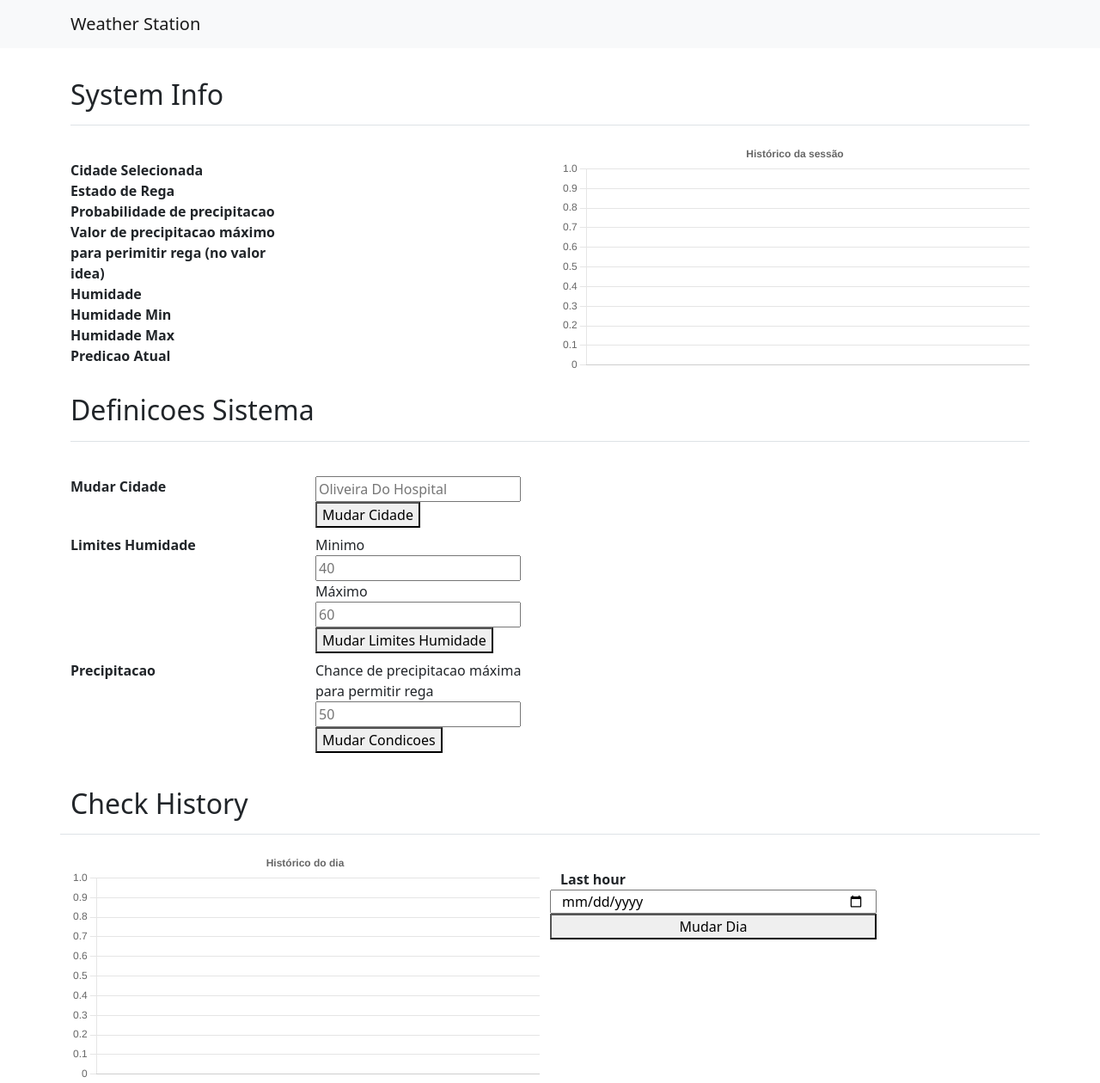
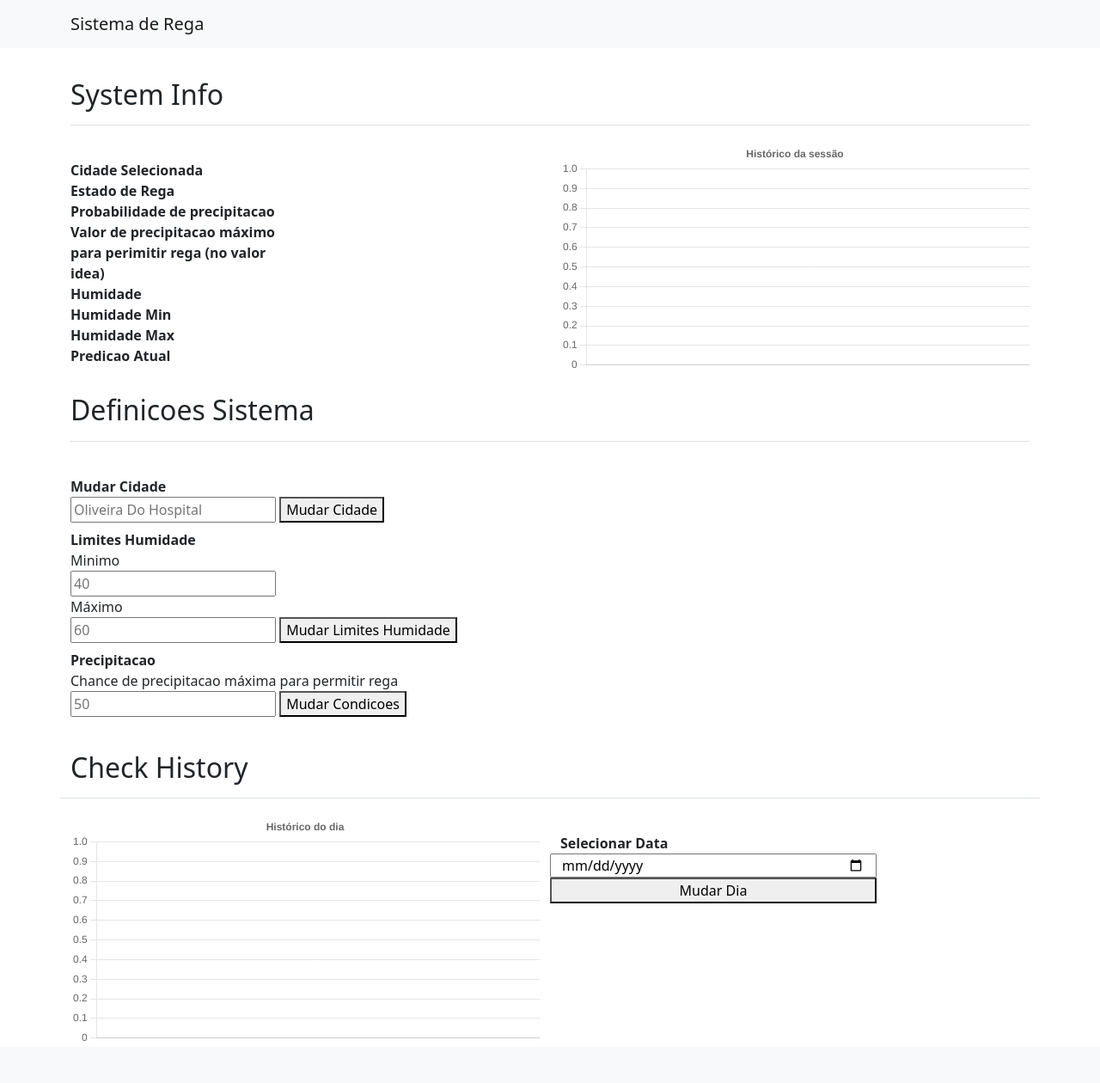
Before and after one commit to Besteres/Sistema_Rega_Flask, a Flask app: page / in a window 1280 px wide. Shown: the whole page at 86% size. After the commit the page ends 1211 px from the top, so only its background shows below. Run offline with Flask 3, Linux system fonts and the light colour scheme; parts of the project's set-up code (start-up, migrations or seed data) failed here and were passed over; some libraries are stand-ins or nearby versions.

Commit message:
Login da base de dados atualizada
Whoops

```diff
--- a/Main/HumidityMax.txt
+++ b/Main/HumidityMax.txt
@@ -1 +1 @@
-30.0
+70.0
--- a/Main/HumidityMin.txt
+++ b/Main/HumidityMin.txt
@@ -1 +1 @@
-10.0
+40.0
--- a/Main/logger.py
+++ b/Main/logger.py
@@ -105,8 +105,8 @@ class Logger(object):
 
     def db_connection(self):
         try:
-            db = psycopg2.connect(host="yipiee.sytes.net" , dbname="LP_DB" ,user="postgres" ,password="postgres")
+            db = psycopg2.connect(host="yipiee.sytes.net" , dbname="LP_DB" ,user="postgres" ,password="EpicPassword123")
             return db
-        except:
-            print("Cant connect to postgres server... not saving")
+        except Exception as e:
+            print(e)
             Logger.saveDB = False
--- a/Main/pred_test.py
+++ b/Main/pred_test.py
@@ -43,7 +43,7 @@ def getStoredDataDay(date):
 
 def db_connection():
     try:
-        db = psycopg2.connect(host="yipiee.sytes.net" , dbname="LP_DB" ,user="postgres" ,password="postgres")
+        db = psycopg2.connect(host="yipiee.sytes.net" , dbname="LP_DB" ,user="postgres" ,password='EpicPassword123')
         return db
-    except:
-        print("Cant connect to postgres server... not saving")
+    except Exception as e:
+        print("Cant connect to postgres server... not saving " + e)
--- a/Main/templates/base.html
+++ b/Main/templates/base.html
@@ -6,12 +6,12 @@
 
         <link rel="stylesheet" href="https://cdn.jsdelivr.net/npm/bootstrap@5.0.0/dist/css/bootstrap.min.css">
 
-        <title>Weather Station</title>
+        <title>Sistema de Rega</title>
     </head>
     <body>
         <nav class="navbar fixed-top navbar-light bg-light">
             <div class="container">
-                <a class="navbar-brand" href="#">Weather Station</a>
+                <a class="navbar-brand" href="#">Sistema de Rega</a>
             </div>
         </nav>
         <main class="container" style="margin-top: 75px;">
--- a/Main/templates/index.html
+++ b/Main/templates/index.html
@@ -47,7 +47,7 @@
             <dt class="col-6">
                 Mudar Cidade
             </dt>
-            <dd class="col-6">
+            <dd>
                 <input type="text" id="NomeCidade" placeholder="Oliveira Do Hospital">
                 <button id="CidadeSettings">Mudar Cidade</button>
             </dd>
@@ -56,7 +56,7 @@
             <dt class="col-6">
                 Limites Humidade
             </dt>
-            <dd class="col-6">
+            <dd>
                 <div>Minimo</div>
                 <input type="text" id="MinimoHumidadeInput" placeholder="40">
                 <div>Máximo</div>
@@ -66,7 +66,7 @@
             <dt class="col-6">
                 Precipitacao
             </dt>
-            <dd class="col-6">
+            <dd>
                 <div>Chance de precipitacao máxima para permitir rega</div>
                 <input type="text" id="PrecipitacaoVal" placeholder="50">
                 <button id="PrecipitSettings">Mudar Condicoes</button>
@@ -90,7 +90,7 @@
     </div>
     <div class="col-4">
         <dl class="row mt-4">
-            <dt class="col-6">Last hour</dt>
+            <dt class="col-6">Selecionar Data</dt>
             <dd class="col-6" id="rainin"></dd>
 
             <input type="date" id="DataHistoricoVal">
```
